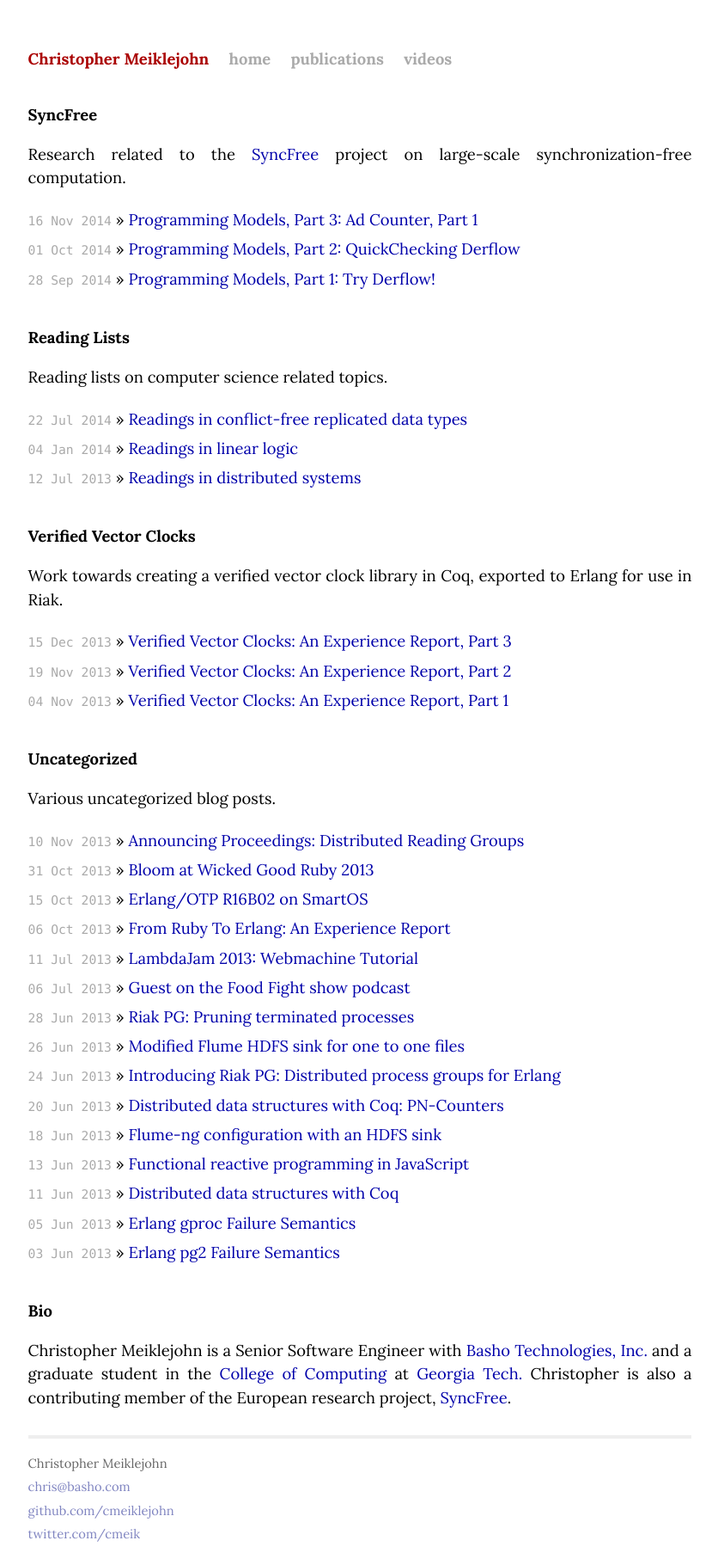
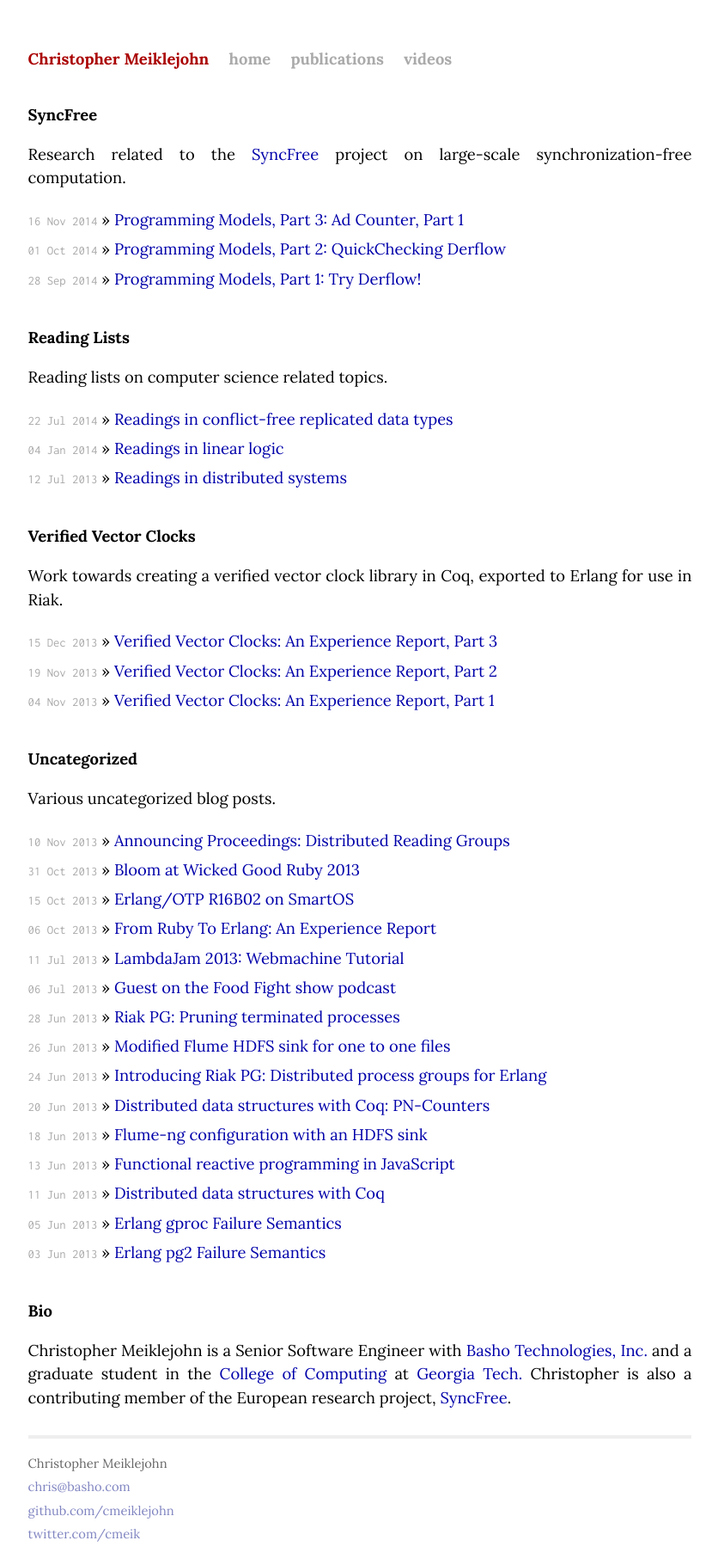
Before and after one commit to cmeiklejohn/cmeiklejohn.github.io, a Jekyll site: the page built from index.html, in a window 1280 px wide. Shown: the whole page at 86% size, without its empty margins (221-1057 px from the left). Built offline with Jekyll 4.4.1, drawn with Linux system fonts in a browser that asks for light colours; comment, search, counter and statistics services are not loaded.

Commit message:
Update styles.

```diff
--- a/css/main.css
+++ b/css/main.css
@@ -59,8 +59,8 @@
 }
 
 .container {
-  margin-left: 10px;
-  margin-right: 10px;
+  padding-left: 10px;
+  padding-right: 10px;
 }
 
 /*****************************************************************************/
@@ -84,7 +84,7 @@
 
 ul.posts span {
   color: #aaa;
-  font-family: Monaco, "Courier New", monospace;
+  font-family: 'Inconsolata', sans-serif;
   font-size: 80%;
 }
 
```
